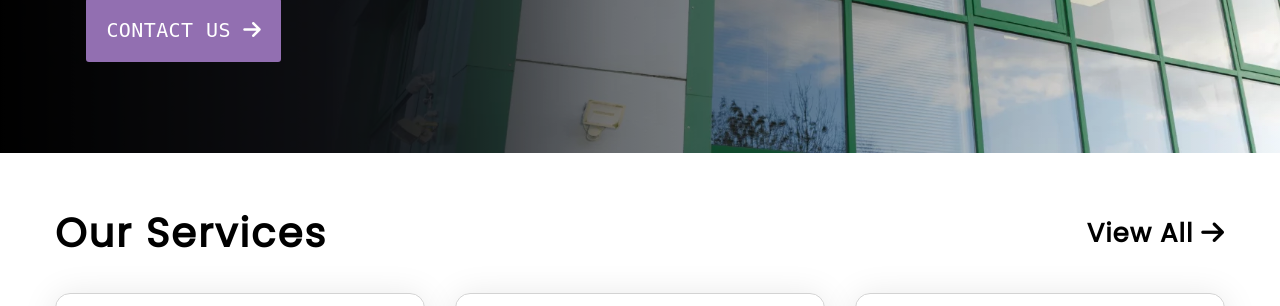
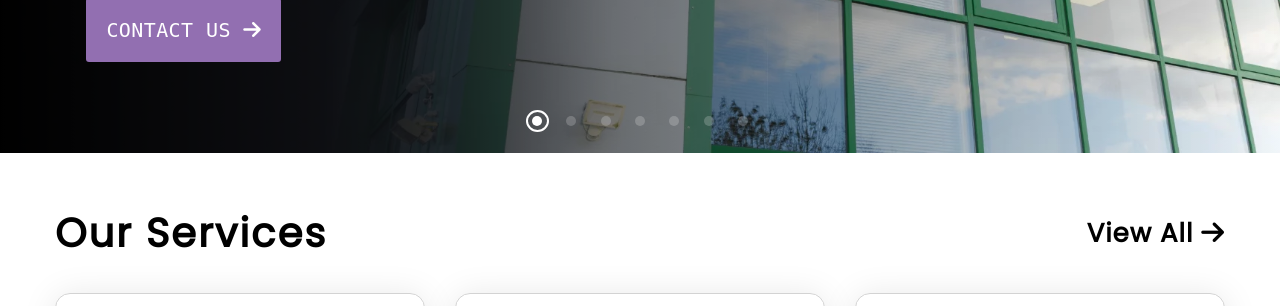
Before and after one commit to vargata/vargata.github.io, a PHP site: page / in a window 1280 px wide. Shown: the part 603-909 px from the top of the page. Run offline with PHP 8.4, Linux system fonts and the light colour scheme; some libraries are stand-ins or nearby versions.

Commit message:
job done

```diff
--- a/css/master.css
+++ b/css/master.css
@@ -15,9 +15,44 @@
 .carousel_header {
   background: no-repeat center/cover url("../img/home-YLei.webp"), linear-gradient(to right, black 0%, white 100%);
   background-blend-mode: multiply;
+  position: relative;
   height: 550px;
   display: table-cell;
   vertical-align: middle;
+}
+
+.carousel_header .carousel_buttons {
+  width: 100%;
+  display: block;
+  position: absolute;
+  bottom: 20px;
+  text-align: center;
+}
+
+.carousel_header .carousel_buttons span {
+  margin: 0px 10px;
+  display: inline-block;
+  width: 10px;
+  height: 10px;
+  border-radius: 50%;
+  background-color: rgba(255, 255, 255, 0.2);
+  position: relative;
+}
+
+.carousel_header .carousel_buttons span:first-child {
+  background-color: white;
+}
+
+.carousel_header .carousel_buttons span:first-child:after {
+  position: absolute;
+  display: block;
+  content: "";
+  left: -6px;
+  top: -6px;
+  width: 19px;
+  height: 18px;
+  border-radius: 50%;
+  border: 2px solid white;
 }
 
 .carousel_content_container {
@@ -2802,6 +2837,34 @@
   background-color: #008258;
 }
 
+.awards_logo_container {
+  display: flex;
+  padding: 50px 0px;
+  overflow: hidden;
+  flex-direction: row;
+}
+
+.awards_logo_container > * {
+  padding: 0px 20px;
+  margin-right: 50px;
+}
+
+.awards_logo_container > * img:first-child {
+  display: none;
+}
+
+.awards_logo_container > * img:last-child {
+  display: inline-block;
+}
+
+.awards_logo_container > *:hover img:first-child {
+  display: inline-block;
+}
+
+.awards_logo_container > *:hover img:last-child {
+  display: none;
+}
+
 .icons {
   width: 25px;
   height: 25px;
--- a/index.html
+++ b/index.html
@@ -206,6 +206,15 @@
 					<p class="carousel_paragraph">Performance-driven digital and technology services<br/>with complete transparency.</p>
 					<a href="#" class="contact_button">Contact us <i class="fa-solid fa-arrow-right"></i></a>
 				</div>
+				<div class="carousel_buttons">
+					<span></span>
+					<span></span>
+					<span></span>
+					<span></span>
+					<span></span>
+					<span></span>
+					<span></span>
+				</div>
 			</header>
 			<!-- end of carousel -->
 
@@ -260,6 +269,20 @@
 				<a href="#" class="hidden_viewall">View All&nbsp;<i class="fa-solid fa-arrow-right"></i></a>
 			</div>
 			<!-- end of Services -->
+
+			<!-- Awards -->
+			<div class="awards_logo_container">
+				<div><img src="img/hbawards/google-partner.jpg" /><img src="img/hbawards/google-partner-bw.jpg" /></div>
+				<div><img src="img/hbawards/investing-in-future-growth.jpg" /><img src="img/hbawards/investing-in-future-growth-bw.jpg" /></div>
+				<div><img src="img/hbawards/norfolk-carbon-charter.jpg" /><img src="img/hbawards/norfolk-carbon-charter-bw.jpg" /></div>
+				<div><img src="img/hbawards/PPC_logo.jpg" /><img src="img/hbawards/PPC_logo-bw.jpg" /></div>
+				<div><img src="img/hbawards/princess-royal-training.jpg" /><img src="img/hbawards/princess-royal-training-bw.jpg" /></div>
+				<div><img src="img/hbawards/future-50.jpg" /><img src="img/hbawards/future-50-bw.jpg" /></div>
+				<div><img src="img/hbawards/qms.jpg" /><img src="img/hbawards/qms-bw.jpg" /></div>
+				<div><img src="img/hbawards/iso_27001.jpg" /><img src="img/hbawards/iso_27001-bw.jpg" /></div>
+				<div><img src="img/hbawards/skills-of-tomorrow.jpg" /><img src="img/hbawards/skills-of-tomorrow-bw.jpg" /></div>
+			</div>
+			<!-- end of  Awards -->
 
 			<!-- Reviews -->
 			<div class="reviews_container">
--- /dev/null
+++ b/scss/_awards.scss
@@ -0,0 +1,27 @@
+.awards_logo_container{
+	display: flex;
+	padding: 50px 0px;
+	overflow: hidden;
+	flex-direction: row;
+
+	& > *{
+		padding: 0px 20px;
+		margin-right: 50px;
+
+		img:first-child{
+			display: none;
+		}
+
+		img:last-child{
+			display: inline-block;
+		}
+
+		&:hover img:first-child{
+			display: inline-block;
+		}
+
+		&:hover img:last-child{
+			display: none;
+		}
+	}
+}
--- a/scss/_carousel.scss
+++ b/scss/_carousel.scss
@@ -1,9 +1,44 @@
 .carousel_header{
 	background: no-repeat center/cover url("../img/home-YLei.webp"), linear-gradient(to right, black 0%, white 100%);
 	background-blend-mode: multiply;
+	position: relative;
 	height: 550px;
 	display: table-cell;
 	vertical-align: middle;
+
+	.carousel_buttons{
+		width: 100%;
+		display: block;
+		position: absolute;
+		bottom: 20px;
+		text-align: center;
+
+		& span{
+			margin: 0px 10px;
+			display: inline-block;
+			width: 10px;
+			height: 10px;
+			border-radius: 50%;
+			background-color: rgba(255, 255, 255, .2);
+			position: relative;
+
+			&:first-child{
+				background-color: white;
+
+				&:after{
+					position: absolute;
+					display: block;
+					content: "";
+					left: -6px;
+					top: -6px;
+					width: 19px;
+					height: 18px;
+					border-radius: 50%;
+					border: 2px solid white;
+				}
+			}
+		}
+	}
 }
 
 .carousel_content_container{
--- a/scss/master.scss
+++ b/scss/master.scss
@@ -8,6 +8,7 @@
 @import 'services';
 @import 'news';
 @import 'reviews';
+@import 'awards';
 
 .icons{
 	width:25px;
```
